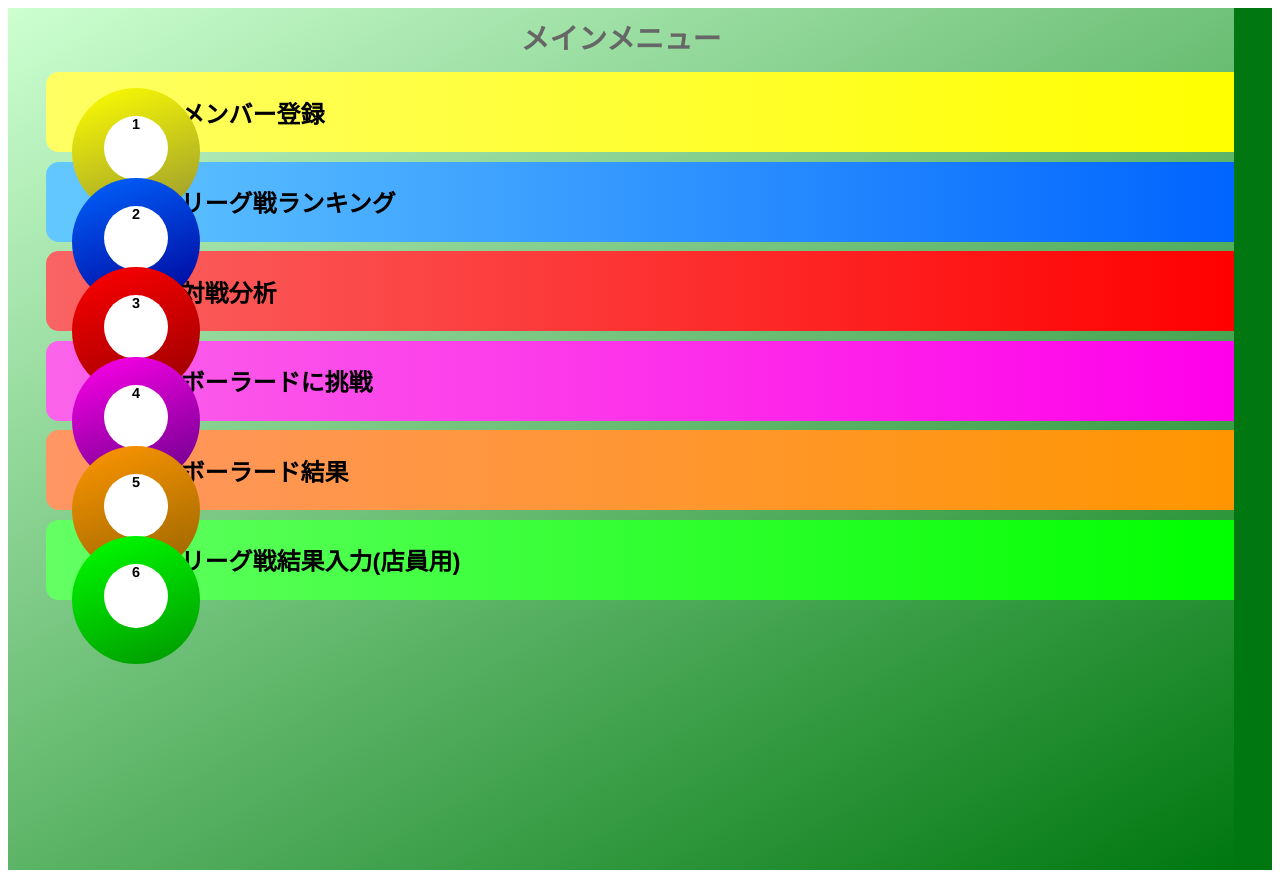
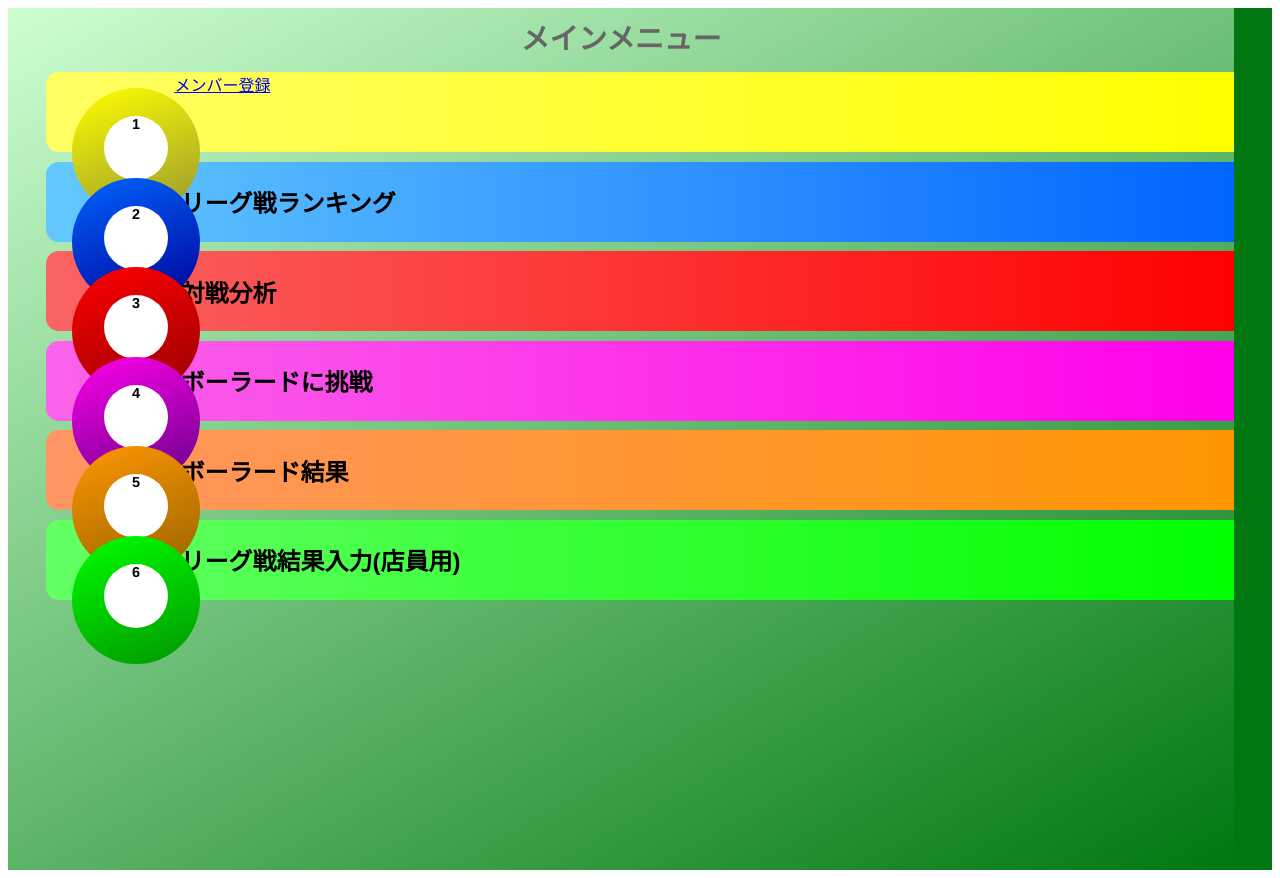
Before and after one commit to tetsuwrx/pool-records, a PHP site: page / in a window 1280 px wide. Run offline with PHP 8.4, Linux system fonts and the light colour scheme.

Commit message:
Update index.php

```diff
--- a/index.php
+++ b/index.php
@@ -12,7 +12,8 @@
     <div class="mainbase">メインメニュー</div>
     <div class="mains0">
       <div class="main">
-        <input class="mainsubmit" type="submit" name="a4" value="メンバー登録">
+        <!-- <input class="mainsubmit" type="submit" name="a4" value="メンバー登録"> -->
+        <a href="regist.php">メンバー登録</a>
       </div>
       <div class="mainball0">
         <div class="ballNomber">1</div>
```
